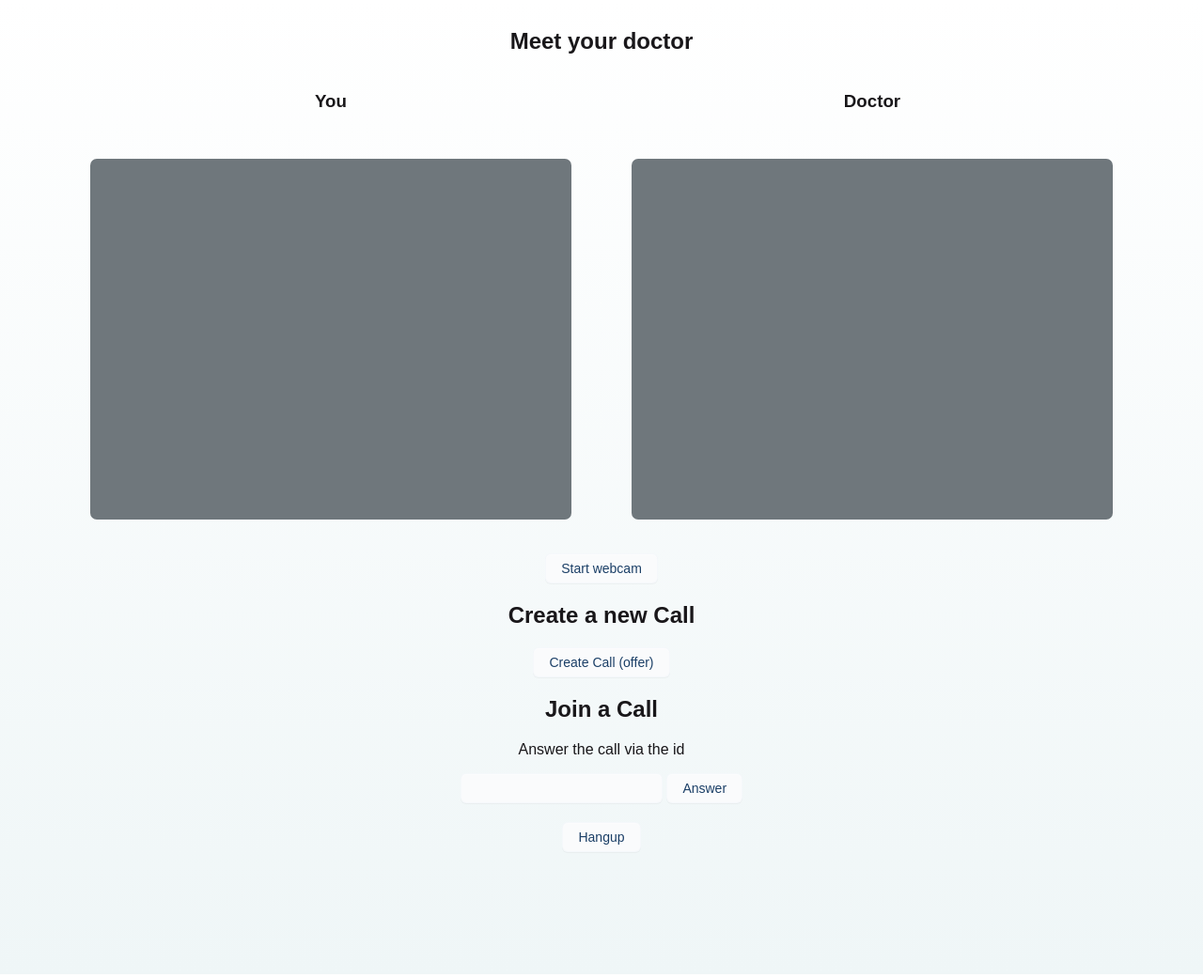
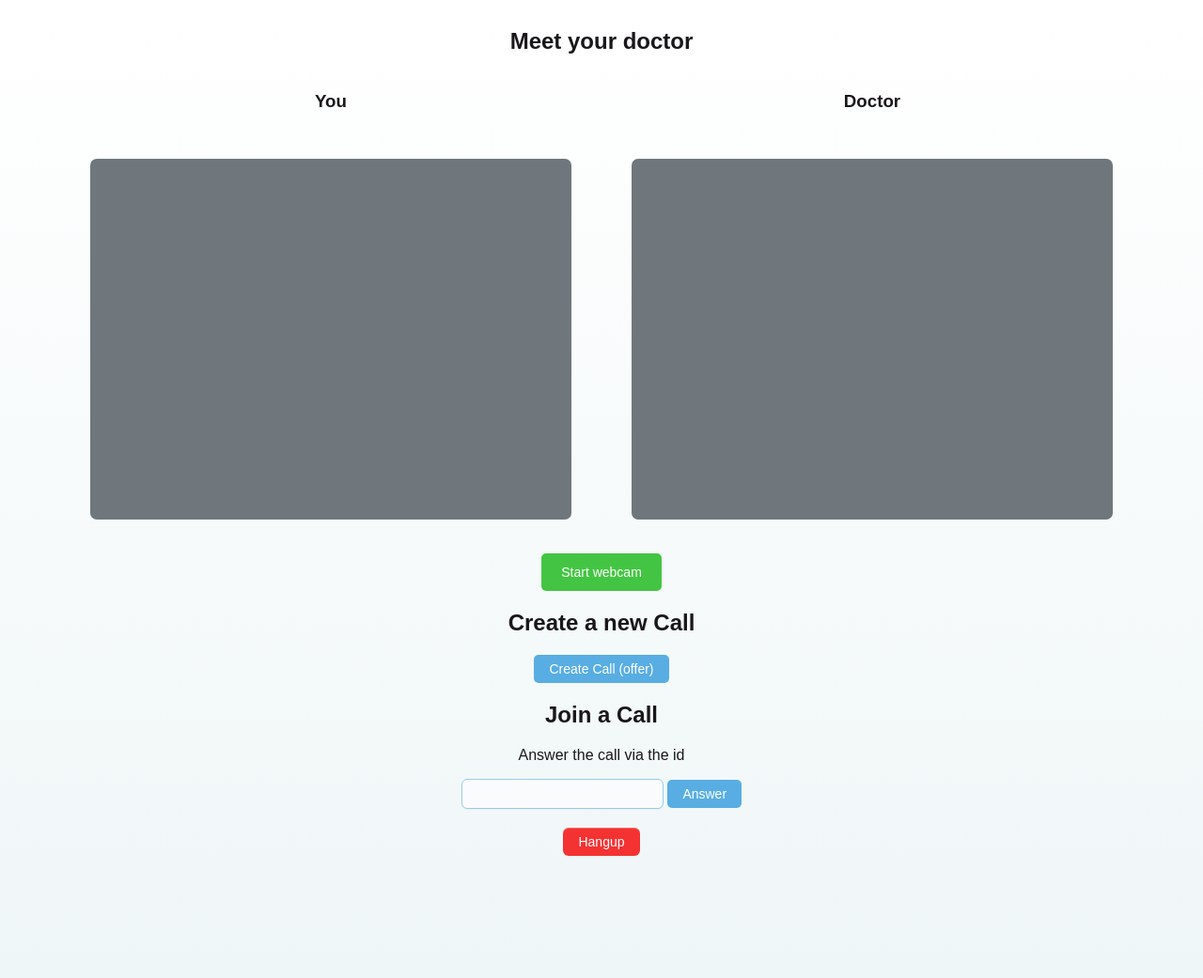
Before and after one commit to zodwick/careconnect_vc, a website built with Vite: page index.html in a window 1280 px wide. Shown: the whole page at 94% size. Built offline with nearby package versions, Linux system fonts and the light colour scheme; some packages are replaced by stand-ins of ours; a web font is replaced by a local one.

Commit message:
button changes

```diff
--- a/index.html
+++ b/index.html
@@ -21,7 +21,7 @@
 
     </div>
 
-    <button id="webcamButton" class="button">Start webcam</button>
+    <button id="webcamButton" class="buttonstart">Start webcam</button>
     <h2> Create a new Call</h2>
     <button id="callButton" disabled class="button">Create Call (offer)</button>
 
--- a/style.css
+++ b/style.css
@@ -44,12 +44,12 @@ h1{
   font-weight: 530;
   line-height: 20px;
   vertical-align: middle;
-  border: 1px solid;
-  border-radius: 6px;
-  color: #1b3f67;
-  background-color: #fafbfc;
-  border-color: #d4e2f026;
-  box-shadow: rgba(27, 31, 35, 0.04) 0px 1px 0px 0px, rgba(255, 255, 255, 0.25) 0px 1px 0px 0px inset;
+  border: 0px solid;
+  border-radius: 5px;
+  color: #ffffff;
+  background-color: #58ade2;
+  border-color: #82c9f4;
+  /* box-shadow: rgba(27, 31, 35, 0.04) 0px 1px 0px 0px, rgba(255, 255, 255, 0.25) 0px 1px 0px 0px inset; */
   transition: 0.2s cubic-bezier(0.3, 0, 0.5, 1);
   transition-property: color, background-color, border-color;
 
@@ -57,7 +57,7 @@ h1{
 
 .button:hover {
   color: #ffffff;
-  background-color: #3571b5;
+  background-color: #38a1e3;
   border-color: #1b1f2326;
   box-shadow: rgba(27, 31, 35, 0.1) 0px 1px 0px 0px, rgba(255, 255, 255, 0.03) 0px 1px 0px 0px inset;
   transition-duration: 0.1s;
@@ -74,11 +74,11 @@ h1{
   font-weight: 530;
   line-height: 20px;
   vertical-align: middle;
-  border: 1px solid;
+  border: 0px solid;
   border-radius: 6px;
-  color: #1b3f67;
-  background-color: #fafbfc;
-  border-color: #d4e2f026;
+  color: white;
+  background-color: #f53232;
+  border-color: white;
   box-shadow: rgba(27, 31, 35, 0.04) 0px 1px 0px 0px, rgba(255, 255, 255, 0.25) 0px 1px 0px 0px inset;
   transition: 0.2s cubic-bezier(0.3, 0, 0.5, 1);
   transition-property: color, background-color, border-color;
@@ -94,19 +94,44 @@ h1{
 .inputfield{
 
   display: inline-block;
-  outline: 0;
-
+  outline: 1px black;
   padding: 5px 16px;
   font-size: 14px;
   font-weight: 530;
   line-height: 20px;
   vertical-align: middle;
-  border: 1px solid;
+  border: 0.8px solid rgb(147, 207, 230) ;
   border-radius: 6px;
   color: #1b3f67;
   background-color: #fafbfc;
-  border-color: #d4e2f026;
   box-shadow: rgba(27, 31, 35, 0.04) 0px 1px 0px 0px, rgba(255, 255, 255, 0.25) 0px 1px 0px 0px inset;
   transition: 0.2s cubic-bezier(0.3, 0, 0.5, 1);
   transition-property: color, background-color, border-color;
 }
+
+.buttonstart{
+  display: inline-block;
+  outline: 0;
+  cursor: pointer;
+  padding: 5px 16px;
+  font-size: 14px;
+  font-weight: 530;
+  line-height: 20px;
+  vertical-align: middle;
+  border: 5px solid;
+  border-radius: 5px;
+  color: white;
+  background-color: rgb(67, 197, 67);
+  border-color: rgb(67, 197, 67);;
+  /* box-shadow: rgba(27, 31, 35, 0.04) 0px 1px 0px 0px, rgba(255, 255, 255, 0.25) 0px 1px 0px 0px inset; */
+  transition: 0.2s cubic-bezier(0.3, 0, 0.5, 1);
+  transition-property: color, background-color, border-color;
+
+}
+
+.buttonstart:hover{
+  color: #ffffff;
+  background-color: rgb(41, 161, 41);
+  border-color: rgb(41, 161,41);;
+  transition-duration: 0.1s;
+}
```
